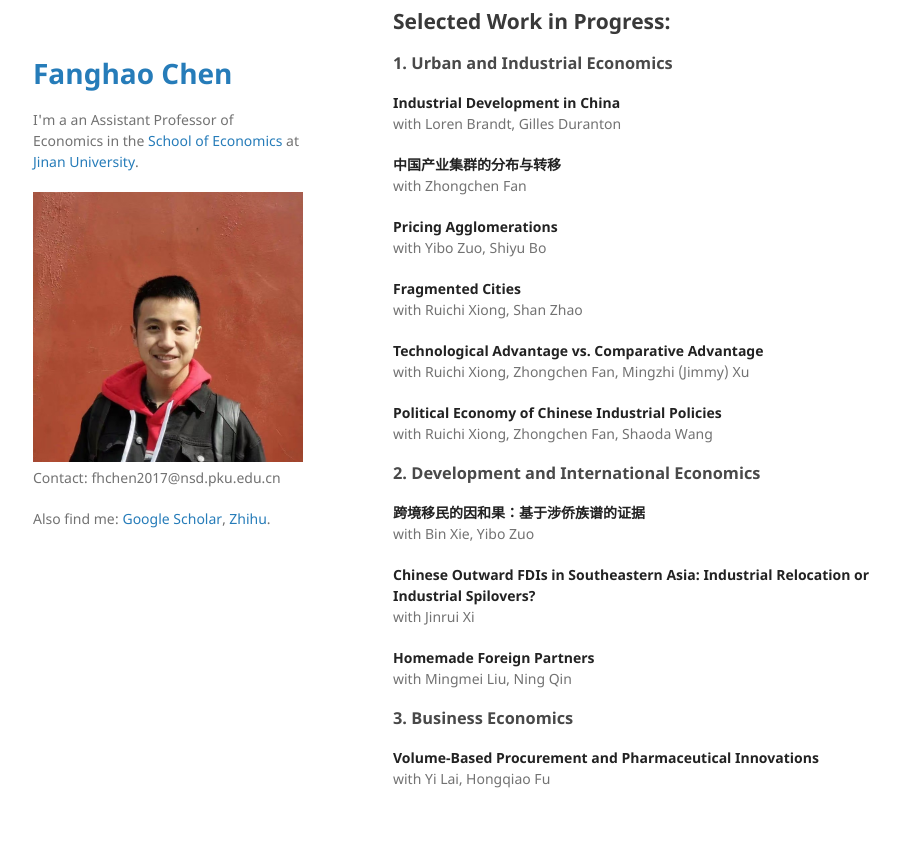
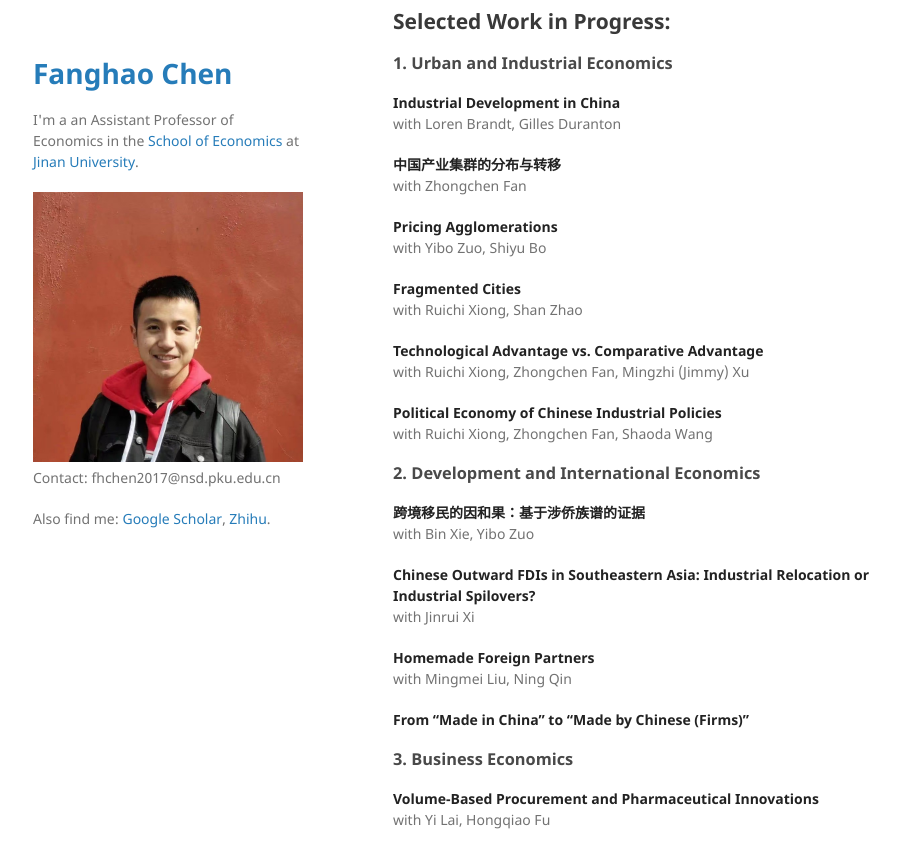
Before and after one commit to FanghaoChen/homepage, a Jekyll site: the page built from research.md, in a window 1280 px wide and 900 px high, scrolled down 957 px. Shown: the top 868 px of the window, without its empty margins (177-1077 px from the left). Built offline with Jekyll 4.4.1, drawn with Linux system fonts in a browser that asks for light colours.

Commit message:
Update research.md

```diff
--- a/research.md
+++ b/research.md
@@ -77,6 +77,8 @@ with Jinrui Xi
 **Homemade Foreign Partners**<br/>
 with Mingmei Liu, Ning Qin
 
+**From "Made in China" to "Made by Chinese (Firms)"**
+
 ### 3. Business Economics ###
 
 **Volume-Based Procurement and Pharmaceutical Innovations** <br/>
```
